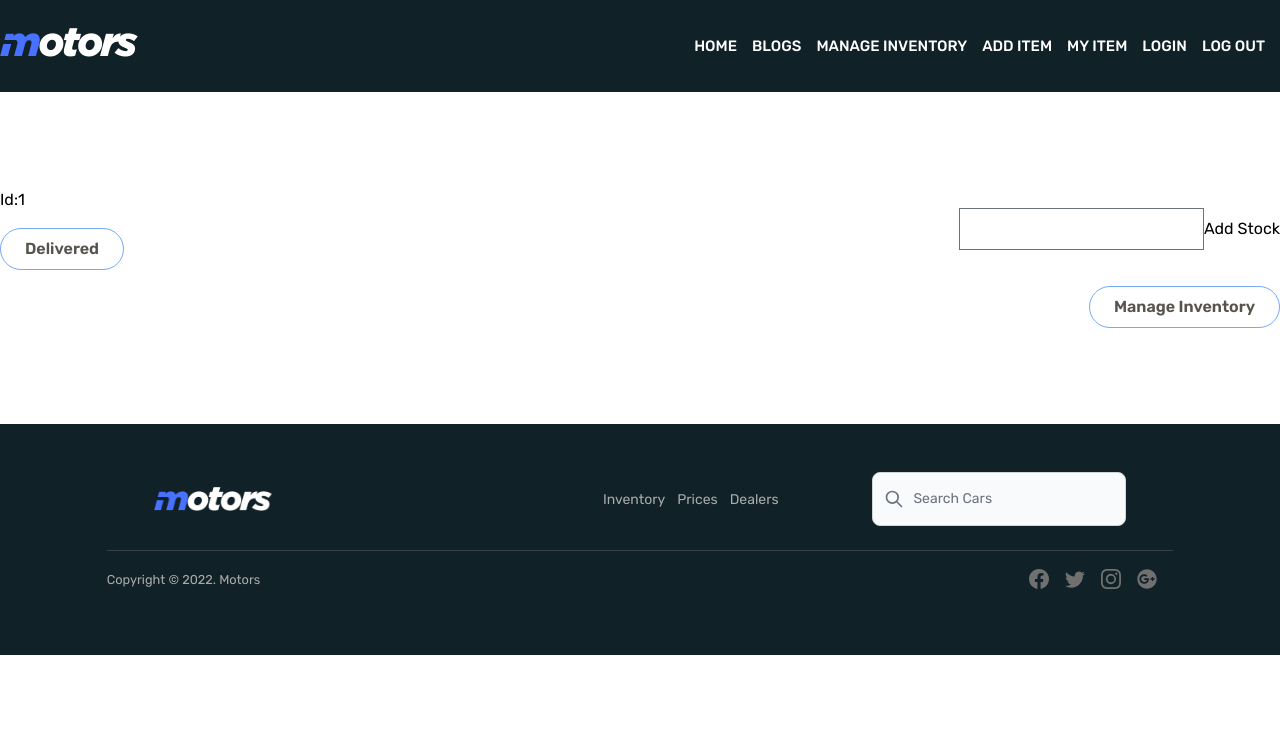
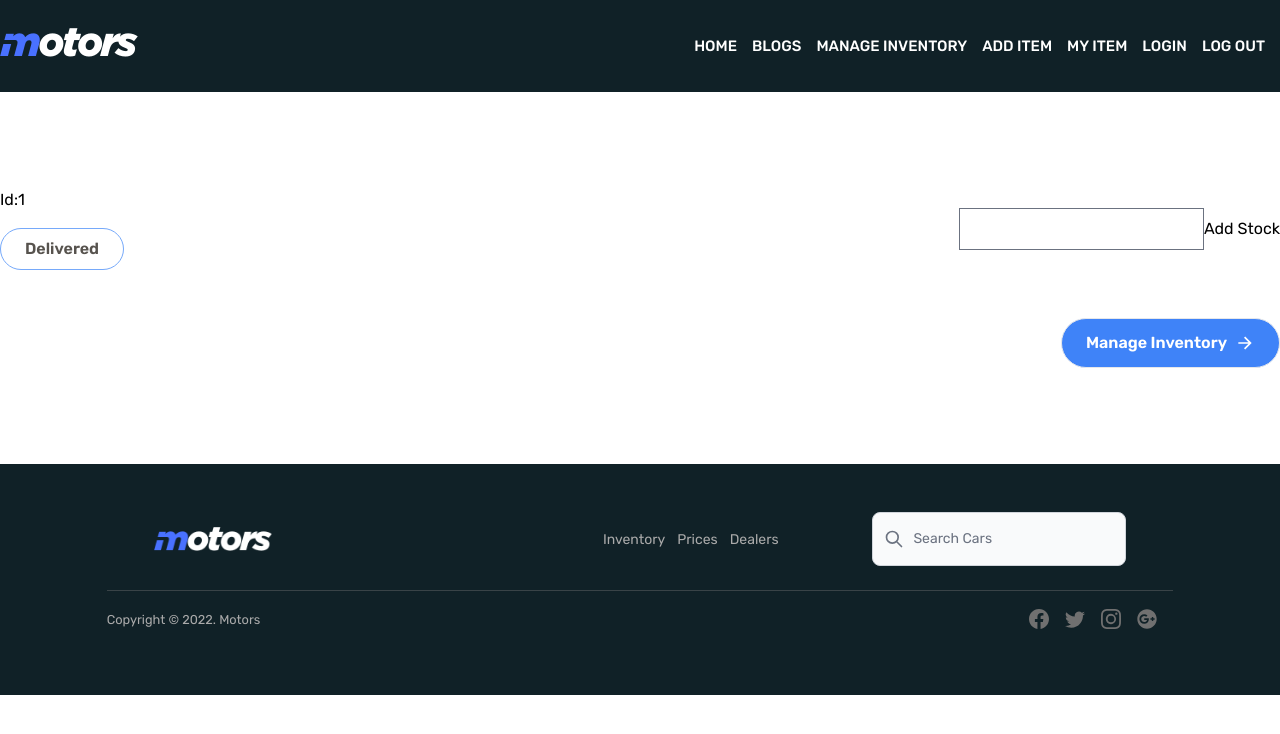
Before and after one commit to NishatFariza/motors-car-client, a React (Create React App) app: page /inventory/1 in a window 1280 px wide. Shown: the top 734 px of the page. Built offline with nearby package versions, Linux system fonts and the light colour scheme; no server answers.

Commit message:
manage inventory icon add

```diff
--- a/src/pages/HomePage/InventoryItems/InventoryItems.jsx
+++ b/src/pages/HomePage/InventoryItems/InventoryItems.jsx
@@ -1,6 +1,7 @@
 import axios from "axios";
 import React, { useEffect, useState } from "react";
 import Car from "../Car/Car";
+import { RiArrowRightLine } from "react-icons/ri";
 
 const InventoryItems = () => {
   const [cars, setCars] = useState([]);
@@ -27,9 +28,10 @@ const InventoryItems = () => {
           <Car car={car} key={car._id}></Car>
         ))}
       </div>
-      <div className="text-right mt-6">
-        <button className="border bg-blue-500 px-6 py-2 rounded-full hover:bg-yellow-400 text-white duration-500 mt-4 font-semibold text-stone-600">
+      <div className="mt-8 flex justify-end">
+        <button className="flex justify-center items-center border bg-blue-500 px-6 py-3 rounded-full hover:bg-yellow-400 text-white duration-500 mt-4 font-semibold text-stone-600">
           Manage Inventory
+          <RiArrowRightLine className="text-xl ml-2"></RiArrowRightLine>
         </button>
       </div>
     </div>
--- a/src/pages/Inventory/Inventory.jsx
+++ b/src/pages/Inventory/Inventory.jsx
@@ -1,6 +1,7 @@
 import axios from "axios";
 import React, { useEffect, useState } from "react";
 import { useParams } from "react-router-dom";
+import { RiArrowRightLine } from "react-icons/ri";
 
 const Inventory = () => {
   const { id } = useParams();
@@ -108,9 +109,10 @@ const Inventory = () => {
           </form>
         </div>
       </div>
-      <div className="text-right">
-        <button className="border border-blue-400 px-6 py-2 rounded-full hover:bg-blue-400 hover:text-white duration-500 mt-4 font-semibold text-stone-600">
+      <div className="flex justify-end mt-8">
+        <button className="flex justify-center items-center border bg-blue-500 px-6 py-3 rounded-full hover:bg-yellow-400 text-white duration-500 mt-4 font-semibold">
           Manage Inventory
+          <RiArrowRightLine className="text-xl ml-2"></RiArrowRightLine>
         </button>
       </div>
     </div>
```
